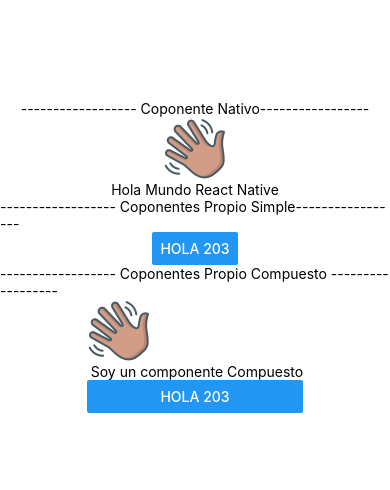
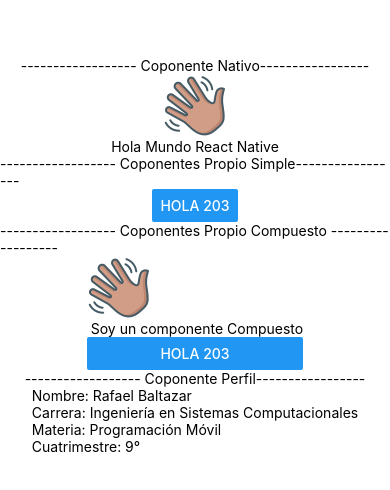
Before and after one commit to RafaelBB26/PM203, a React Native app in the folder Practica5/miapp2/: screen / in a window 390 px wide. Shown: the part 166-656 px from the top of the page. Built offline with nearby package versions, Linux system fonts and the light colour scheme.

Commit message:
Practica 6 Final

```diff
--- a/Practica5/miapp2/App.js
+++ b/Practica5/miapp2/App.js
@@ -3,6 +3,8 @@ import { StatusBar } from 'expo-status-bar';
 import { StyleSheet, Text, View, Image } from 'react-native';
 import {Saludo} from './Components/Saludo';
 import { Saludo2 } from './Components/Saludo2';
+import { Perfil } from './Components/Perfil';
+
 
 //ZONA 2: Main -  Hogar de los componentes
 export default function App() {
@@ -21,6 +23,9 @@ export default function App() {
       <Text>------------------ Coponentes Propio Compuesto ------------------ </Text>
       <Saludo2> </Saludo2>
 
+      <Text>------------------ Coponente Perfil-----------------</Text>
+      <Perfil> </Perfil>
+
       <StatusBar style="auto" />
     </View>
   );
--- /dev/null
+++ b/Practica5/miapp2/Components/Perfil.js
@@ -0,0 +1,12 @@
+import {Text, View} from 'react-native';
+
+export const Perfil = () => {
+    return(
+        <View>
+            <Text>Nombre: Rafael Baltazar </Text>
+            <Text>Carrera: Ingeniería en Sistemas Computacionales</Text>
+            <Text>Materia: Programación Móvil</Text>
+            <Text>Cuatrimestre: 9°</Text>
+        </View>
+    )
+}
```
